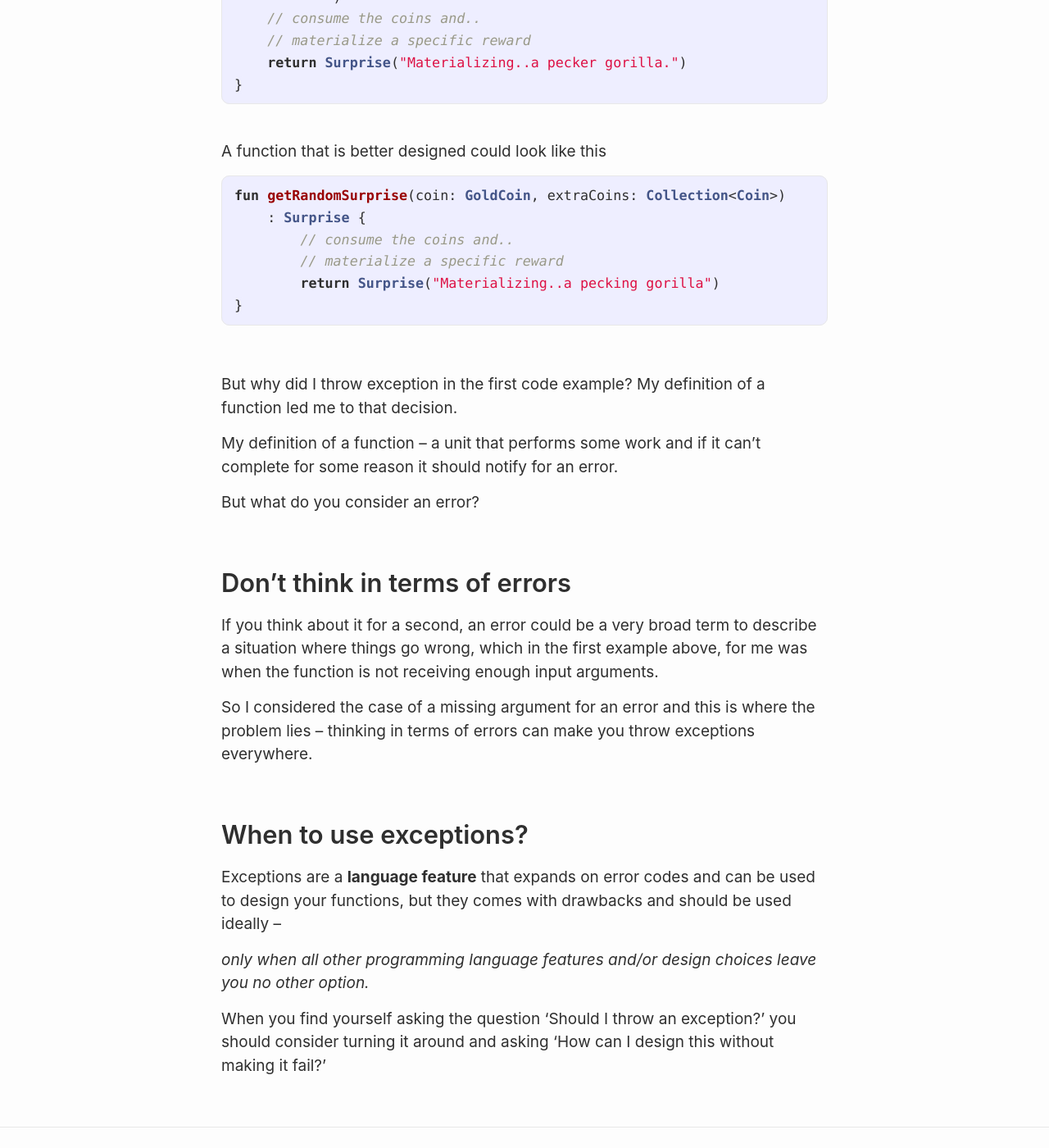
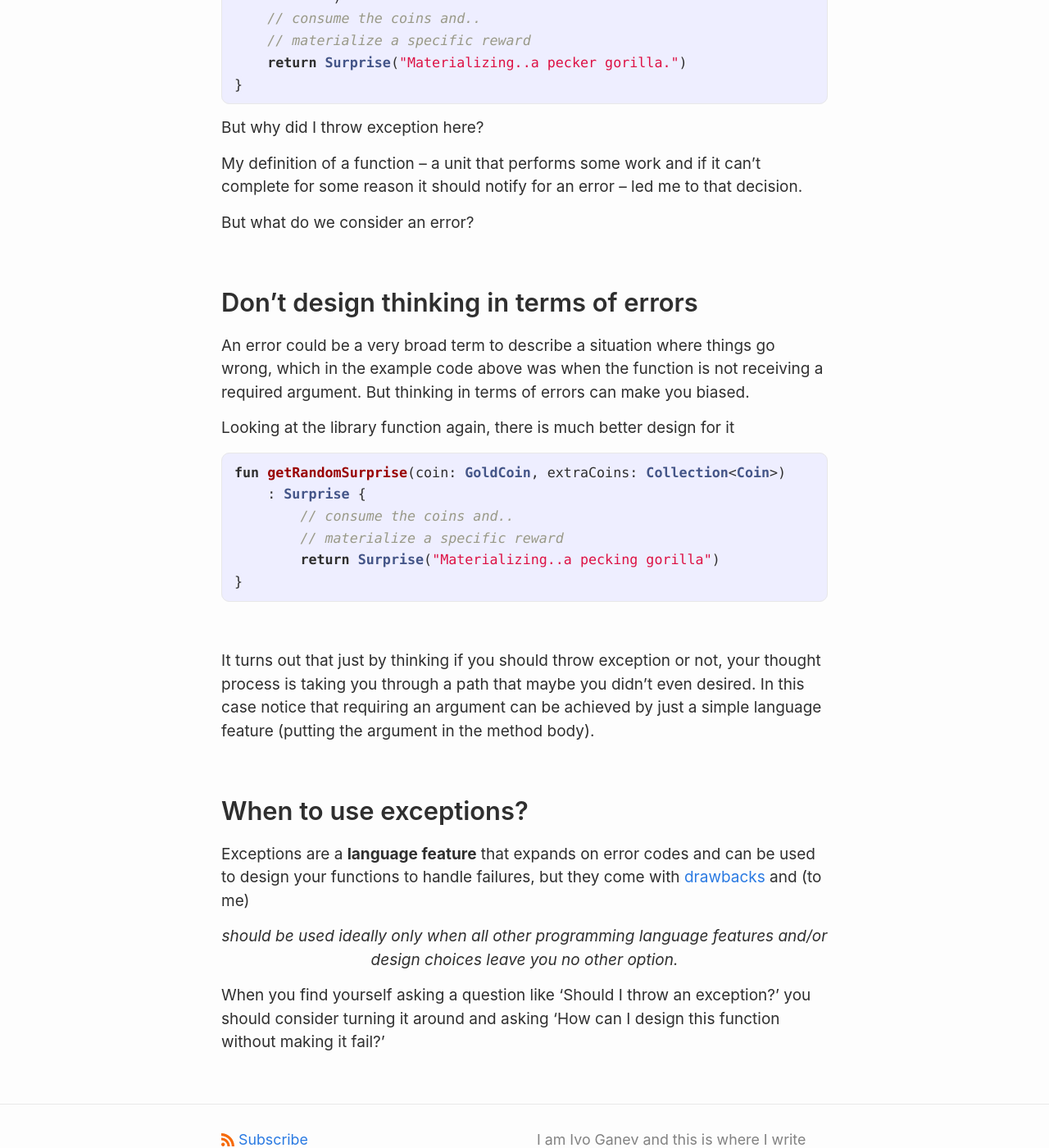
Before and after one commit to ivoGanev/ivoganev.github.io, a Jekyll site: the page built from _posts/2021-02-15-when-to-throw-exceptions.markdown, in a window 1280 px wide and 1400 px high, scrolled down 610 px. Shown: the whole window at 82% size. Built offline with Jekyll 4.4.1, drawn with Linux system fonts in a browser that asks for light colours.

Commit message:
Update exception handling article

```diff
--- a/_posts/2021-02-15-when-to-throw-exceptions.markdown
+++ b/_posts/2021-02-15-when-to-throw-exceptions.markdown
@@ -22,8 +22,17 @@ fun getRandomSurprise(coins: Collection<Coin>): Surprise {
 }
 {% endhighlight %}
 
-<br>
-A function that is better designed could look like this
+But why did I throw exception here?
+
+My definition of a function -- a unit that performs some work and if it can't complete for some reason it should notify for an error -- led me to that decision.
+
+But what do we consider an error?
+
+### Don't design thinking in terms of errors
+
+An error could be a very broad term to describe a situation where things go wrong, which in the example code above was when the function is not receiving a required argument. But thinking in terms of errors can make you biased.
+
+Looking at the library function again, there is much better design for it
 
 {% highlight kotlin %}
 fun getRandomSurprise(coin: GoldCoin, extraCoins: Collection<Coin>)
@@ -35,22 +44,14 @@ fun getRandomSurprise(coin: GoldCoin, extraCoins: Collection<Coin>)
 {% endhighlight %}
 <br>
 
-But why did I throw exception in the first code example? My definition of a function led me to that decision.
-
-My definition of a function -- a unit that performs some work and if it can't complete for some reason it should notify for an error.
-
-But what do you consider an error?
-
-### Don't think in terms of errors
-
-If you think about it for a second, an error could be a very broad term to describe a situation where things go wrong, which in the first example above, for me was when the function is not receiving enough input arguments.
-
-So I considered the case of a missing argument for an error and this is where the problem lies -- thinking in terms of errors can make you throw exceptions everywhere.
+It turns out that just by thinking if you should throw exception or not, your thought process is taking you through a path that maybe you didn't even desired. In this case notice that requiring an argument can be achieved by just a simple language feature (putting the argument in the method body).
 
 ### When to use exceptions?
 
-Exceptions are a <b>language feature</b> that expands on error codes and can be used to design your functions, but they comes with drawbacks and should be used ideally --
+Exceptions are a <b>language feature</b> that expands on error codes and can be used to design your functions to handle failures, but they come with [drawbacks](https://wiki.c2.com/?AvoidExceptionsWheneverPossible){:target="_blank"} and (to me)
 
-<i>only when all other programming language features and/or design choices leave you no other option.</i>
+{:refdef: style="text-align: center;"}
+ <i>should be used ideally only when all other programming language features and/or design choices leave you no other option.</i>
+{: refdef}
 
-When you find yourself asking the question 'Should I throw an exception?' you should consider turning it around and asking 'How can I design this without making it fail?'
+When you find yourself asking a question like 'Should I throw an exception?' you should consider turning it around and asking 'How can I design this function without making it fail?'
```
